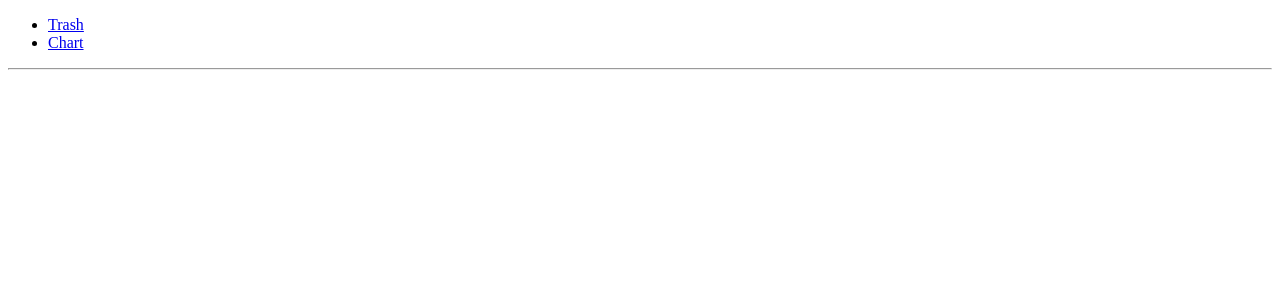
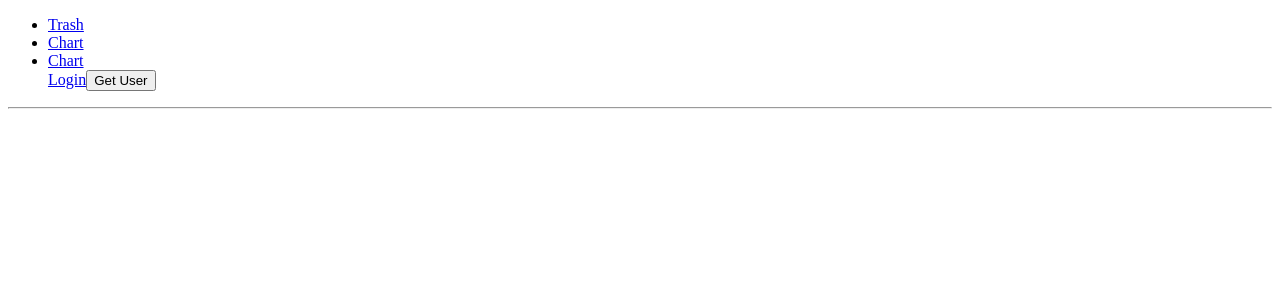
Before and after one commit to CAGO-Junction-2020-Connected/CAGO-Frontend, a React (Create React App) app: page / in a window 1280 px wide. Shown: the top 300 px of the page. Built offline with nearby package versions, Linux system fonts and the light colour scheme.

Commit message:
Login added

```diff
--- a/package.json
+++ b/package.json
@@ -3,6 +3,7 @@
   "version": "0.1.0",
   "private": true,
   "dependencies": {
+    "axios": "^0.21.0",
     "matter-js": "^0.14.2",
     "react": "^17.0.1",
     "react-dom": "^17.0.1",
--- a/src/components/Menu.js
+++ b/src/components/Menu.js
@@ -1,7 +1,17 @@
 import React from 'react';
 import { Link } from 'react-router-dom';
+import axios from 'axios';
 
 const Menu = () => {
+  function getUser() {
+    console.log("Getting user")
+    axios.get('http://localhost:3001/db/products', {
+      withCredentials: true})
+      .then(res => {
+        console.log(res.data)
+      })
+  }
+
   return (
     <>
       <ul>
@@ -11,6 +21,11 @@ const Menu = () => {
         <li>
           <Link to="/chart">Chart</Link>
         </li>
+        <li>
+          <Link to="/chart">Chart</Link>
+        </li>
+        <a href="http://localhost:3001/auth/login">Login</a>
+        <button type="button" onClick={getUser}>Get User</button>
       </ul>
       <hr />
     </>
```
Also changed, not shown: 1 other file (tests, documents, lock files or other folders).
